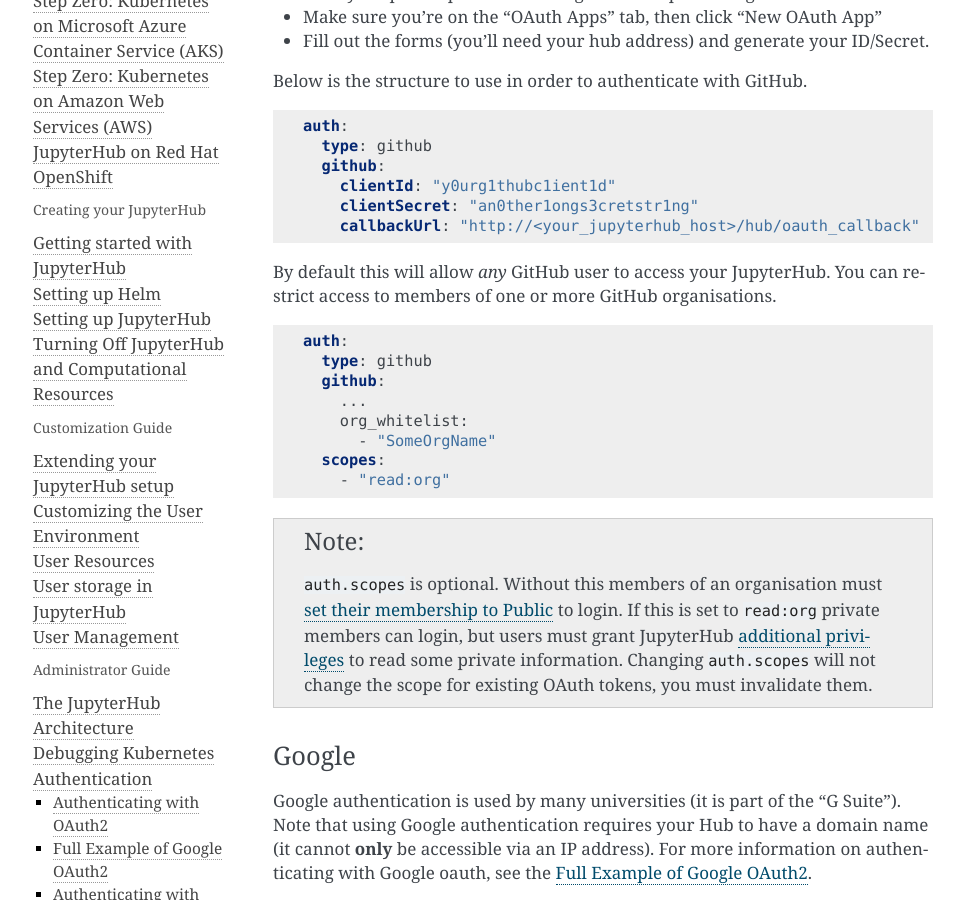
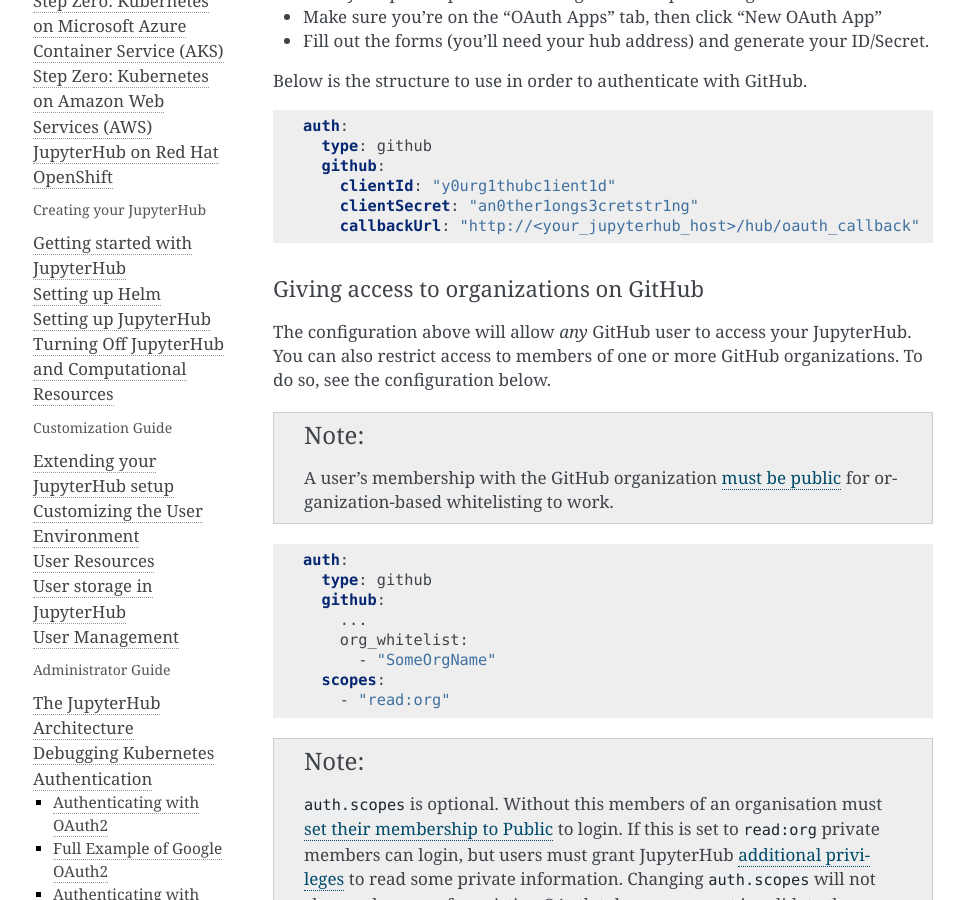
Before and after one commit to jupyterhub/zero-to-jupyterhub-k8s, a Sphinx documentation site: the page built from doc/source/authentication.rst, in a window 1280 px wide and 900 px high, scrolled down 742 px. Shown: the whole window, without its empty margins (147-1111 px from the left). Built offline with Sphinx 7.4.7, drawn with Linux system fonts in a browser that asks for light colours.

Commit message:
authentication github org clarification

```diff
--- a/doc/source/authentication.rst
+++ b/doc/source/authentication.rst
@@ -48,8 +48,18 @@
           callbackUrl: "http://<your_jupyterhub_host>/hub/oauth_callback"
 
 
-By default this will allow *any* GitHub user to access your JupyterHub.
-You can restrict access to members of one or more GitHub organisations.
+Giving access to organizations on GitHub
+++++++++++++++++++++++++++++++++++++++++
+
+The configuration above will allow *any* GitHub user to access your JupyterHub.
+You can also restrict access to members of one or more GitHub organizations.
+To do so, see the configuration below.
+
+.. note::
+
+   A user's membership with the GitHub organization `must be public
+   <https://help.github.com/articles/publicizing-or-hiding-organization-membership/>`_
+   for organization-based whitelisting to work.
 
 .. code-block:: yaml
 
```
